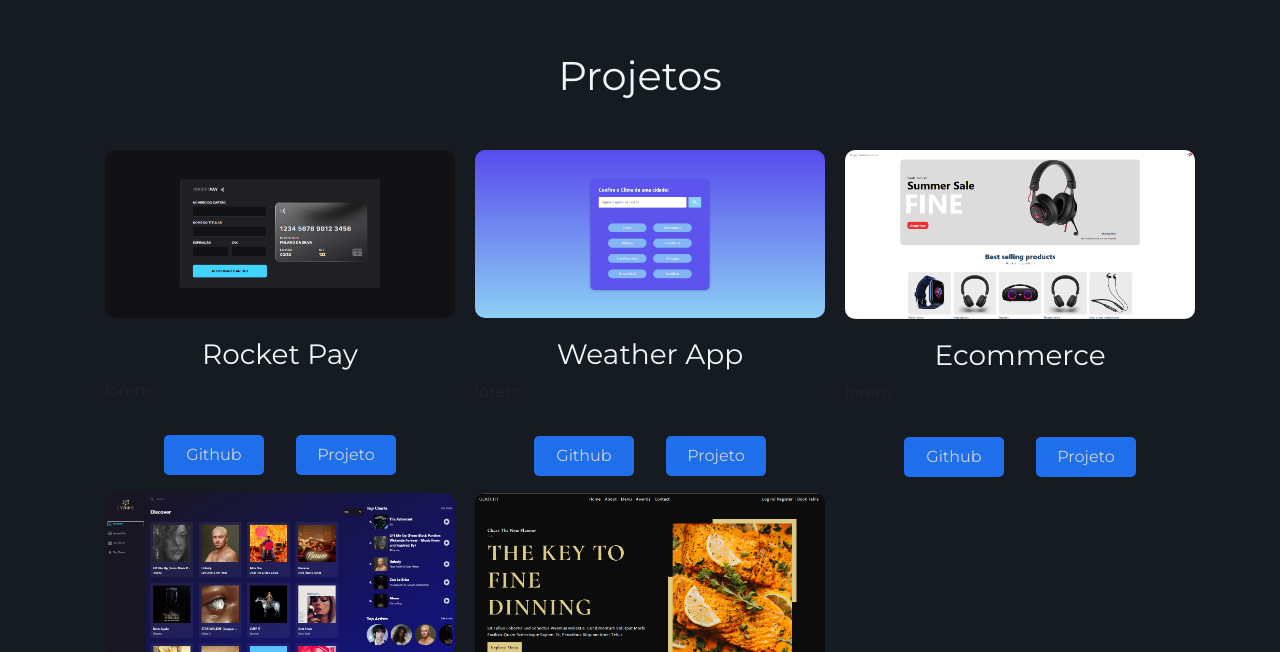
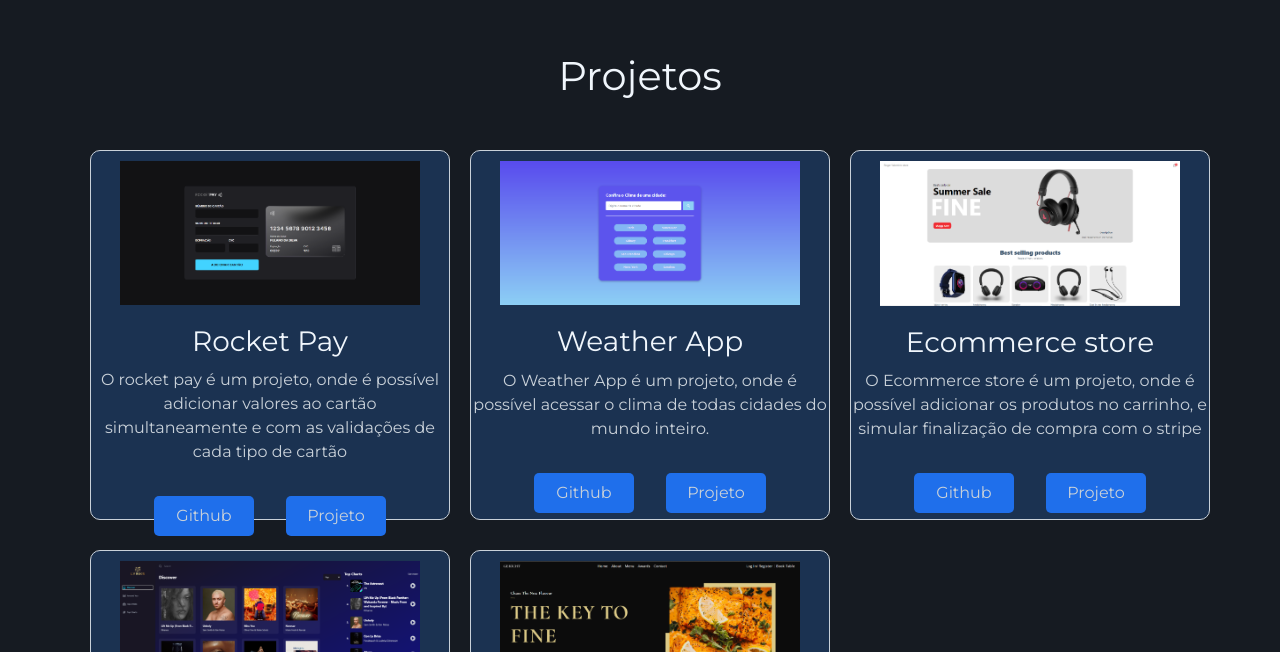
Before and after one commit to rogervalentim/portf-lio, a React (Create React App) app: page / in a window 1280 px wide. Shown: the part 2148-2800 px from the top of the page. Built offline with nearby package versions, Linux system fonts and the light colour scheme; the HTML template or start-up script is replaced by a standard one.

Commit message:
adicionando a descrição de cada projeto

```diff
--- a/src/components/Projeto/ProjetoCard.css
+++ b/src/components/Projeto/ProjetoCard.css
@@ -3,6 +3,12 @@
   justify-content: center;
   margin-top: 20px;
   color: var(--color-title);
+}
+
+.text-project {
+  color: var(--color-text);
+  margin-top: 10px;
+  text-align: center;
 }
 
 .buttons-project {
--- a/src/components/Projeto/ProjetoCard.jsx
+++ b/src/components/Projeto/ProjetoCard.jsx
@@ -1,11 +1,13 @@
 import React from "react";
 import "./ProjetoCard.css";
+
+
 
 const ProjetoCard = ({ title, description, linkGithub, demo }) => {
   return (
     <div className="card-project">
       <h3 className="title-project">{title}</h3>
-      <p>{description}</p>
+      <p className="text-project">{description}</p>
       <div className="buttons-project">
       <a href={linkGithub} target="_blank">
         <button>
--- a/src/container/Projetos/Projetos.css
+++ b/src/container/Projetos/Projetos.css
@@ -16,24 +16,34 @@
   display: grid;
   grid-template-columns: auto auto auto;
   justify-content: center;
+  row-gap: 30px;
   margin-top: 50px;
 
 }
 
 .project {
   margin-left: 20px;
-  /* border: 1px solid var(--primary-color); */
+  border: 1px solid var(--color-text);
+  background-color: var(--bg-card);
+  border-radius: 10px;
+  width: 360px;
+  height: 370px;
+  display: flex;
+  justify-content: center;
+  flex-wrap: wrap;
+  align-items: center;
+}
+
+.project:hover {
+  background-color: var(--bg-card-hover);
 }
 
 .project img {
-  width: 350px;
-  border-radius: 10px;
+  width: 300px;
+  margin-top: 10px;
   cursor: pointer;
 }
 
-.project:hover img {
-  border: 3px solid var(--primary-color);
-}
 
 @media screen and (max-width:768px) {
   .projects-cards {
--- a/src/container/Projetos/Projetos.jsx
+++ b/src/container/Projetos/Projetos.jsx
@@ -18,7 +18,9 @@ function Projetos() {
             <img src={RocketPay} alt="projeto da rocket" />
             <ProjetoCard
               title="Rocket Pay"
-            description="lorem"
+              description="O rocket pay é um projeto,
+              onde é possível adicionar valores ao cartão simultaneamente
+              e com as validações de cada tipo de cartão"
               linkGithub="https://github.com/rogervalentim/explorer-lab"
               demo="https://explorer-lab-project-ohn4vvfaq-rogervalentim.vercel.app/"
             />
@@ -27,7 +29,8 @@ function Projetos() {
             <img src={WeatherApp} alt="Aplicativo para ver o clima" />
             <ProjetoCard
               title="Weather App"
-            description="lorem"
+              description="O Weather App é um projeto,
+              onde é possível acessar o clima de todas cidades do mundo inteiro."
               linkGithub="https://github.com/rogervalentim/weather_app"
               demo="https://vermillion-froyo-1a0d9e.netlify.app/"
             />
@@ -35,9 +38,9 @@ function Projetos() {
           <div className="project">
             <img src={Ecommerce} alt="projeto ecommerce" />
             <ProjetoCard
-            title="Ecommerce"
-            description="lorem"
-            linkGithub="https://github.com/rogervalentim/ecommerce-headphone"
+              title="Ecommerce store"
+              description="O Ecommerce store é um projeto, onde é possível adicionar os produtos no carrinho, e simular finalização de compra com o stripe "
+              linkGithub="https://github.com/rogervalentim/ecommerce-headphone."
               demo="https://ecommerce-headphone.vercel.app/"
             />
           </div>
@@ -45,7 +48,7 @@ function Projetos() {
             <img src={Lyrics} alt="projeto de musica" />
             <ProjetoCard
               title="Lyrics"
-            description="lorem"
+              description="O lyrics é um projeto, feito para pessoas que gostam de músicas e de artistas, onde é possível ouvir um minuto de cada música que está sendo exposta ou que você procurar. "
               linkGithub="https://github.com/rogervalentim/app-music"
               demo="https://app-music-rlvr33zlu-rogervalentim.vercel.app/"
             />
@@ -53,8 +56,8 @@ function Projetos() {
           <div className="project">
             <img src={Restaurant} alt="projeto restaurante" />
             <ProjetoCard
-            title="Restaurante"
-            description="lorem"
+              title="Restaurant"
+              description="O restaurant é um projeto, feito com um belo design e com o próposito de atrair clientes para o local."
               linkGithub="https://github.com/rogervalentim/restaurant-app"
               demo="https://restaurant-a83azib2d-rogervalentim.vercel.app/"
             />
--- a/src/index.css
+++ b/src/index.css
@@ -3,5 +3,7 @@
   --color-title: #f0f6fc;
   --primary-color: #58a6ff;
   --bg-color: #161b22;
+  --bg-card: #1B3251;
+  --bg-card-hover: #1E2939;
   --button-color: #1f6feb;
 }
```
Lines whose indentation alone changed are shown as unchanged.
